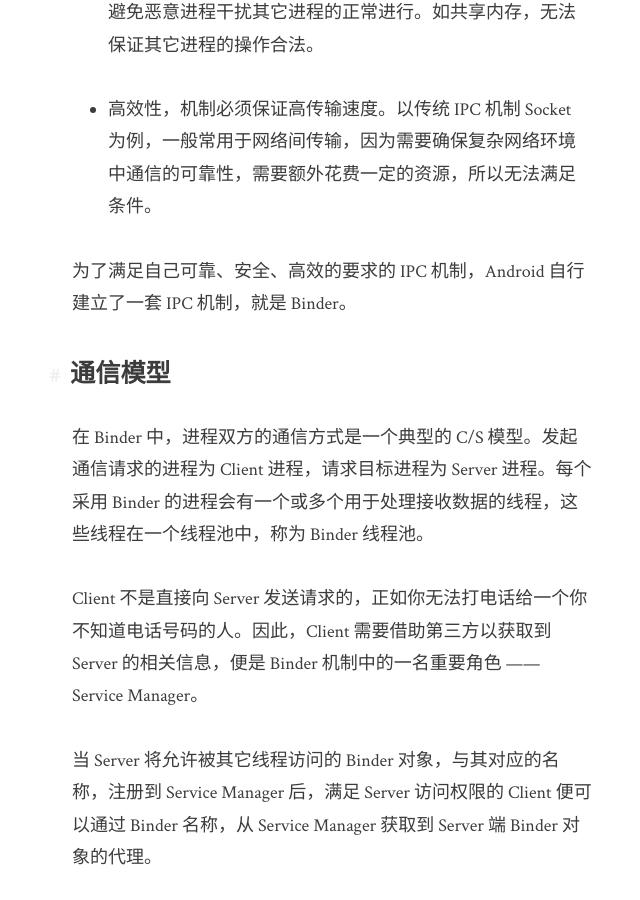
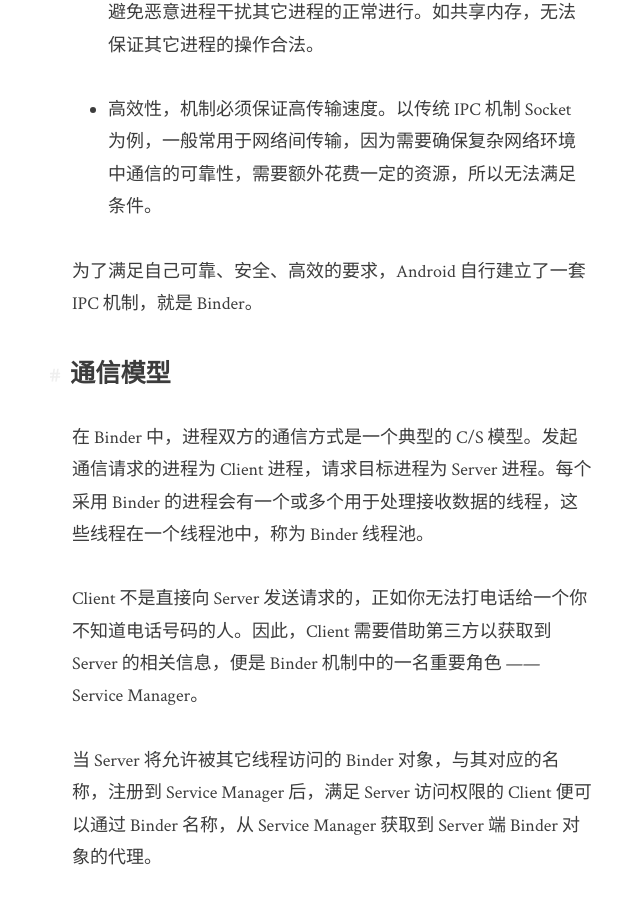
Before and after one commit to Yesterlife/Pages, a Jekyll site: the page built from _posts/2020-07-26-tunnelling.md, in a window 1280 px wide and 900 px high, scrolled down 1849 px. Shown: the whole window, without its empty margins (308-948 px from the left). Built offline with Jekyll 4.4.1, drawn with Linux system fonts in a browser that asks for light colours.

Commit message:
post: 删除《Tunnelling》中的错误表达

```diff
--- a/_posts/2020-07-26-tunnelling.md
+++ b/_posts/2020-07-26-tunnelling.md
@@ -36,7 +36,7 @@
 
 - 高效性，机制必须保证高传输速度。以传统 IPC 机制 Socket 为例，一般常用于网络间传输，因为需要确保复杂网络环境中通信的可靠性，需要额外花费一定的资源，所以无法满足条件。
 
-为了满足自己可靠、安全、高效的要求的 IPC 机制，Android 自行建立了一套 IPC 机制，就是 Binder。
+为了满足自己可靠、安全、高效的要求，Android 自行建立了一套 IPC 机制，就是 Binder。
 
 ## 通信模型
 
```
